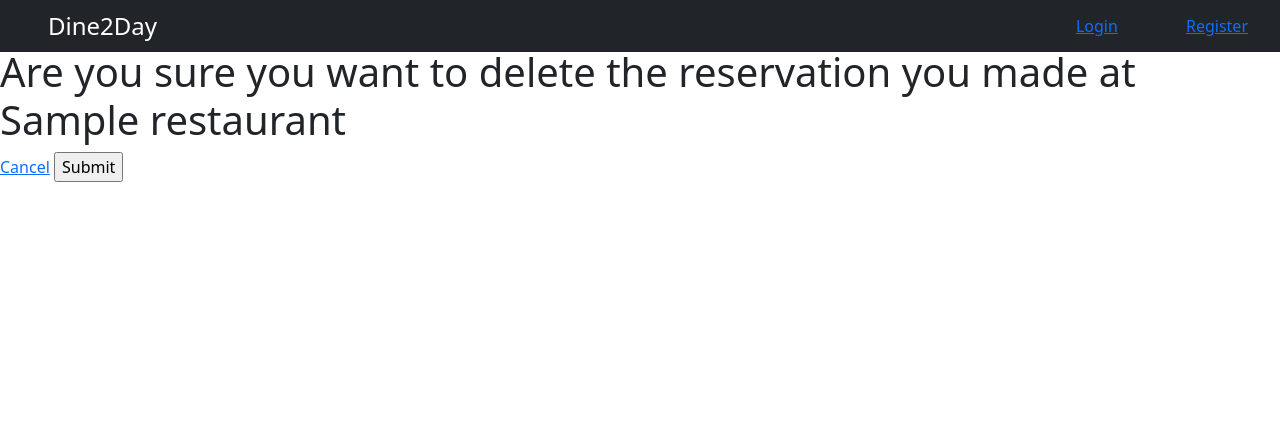
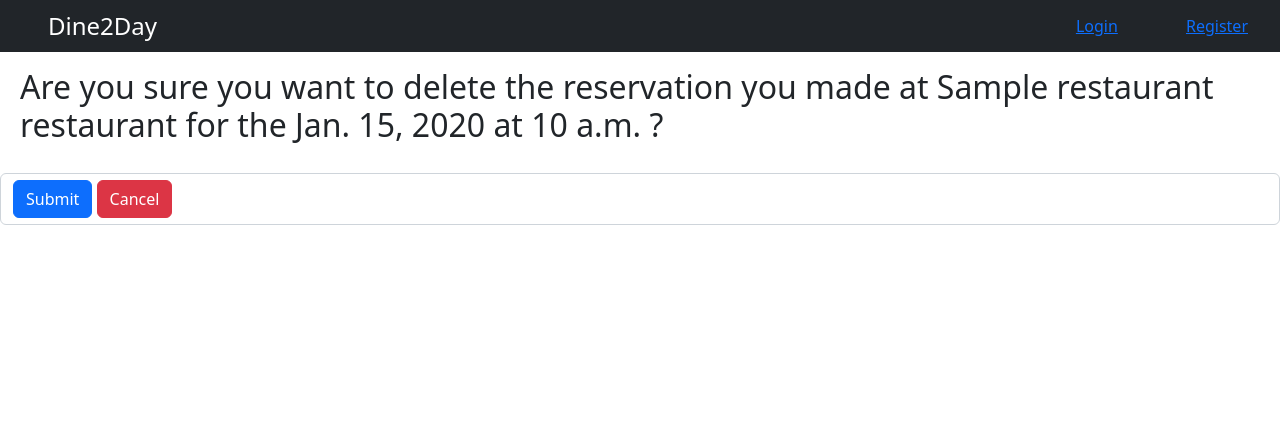
Before and after one commit to alexonati/booking, a Django app: page /delete_reservation/1/ in a window 1280 px wide. Shown: the top 424 px of the page. Run offline with Django 4.2, Linux system fonts and the light colour scheme; tables that the repository leaves empty hold one stand-in row (values such as "Sample post"); some libraries are stand-ins or nearby versions.

Commit message:
update: - delete does not redirect when confirm is clicked

```diff
--- a/booking_website/templates/delete_booking.html
+++ b/booking_website/templates/delete_booking.html
@@ -4,11 +4,12 @@
 {% block title %}Delete Booking page{% endblock %}
 
 {% block content %}
-<h1>Are you sure you want to delete the reservation you made at {{booking_name}}</h1>
 
-<form action="{% url 'deletereservation' booking_id=booking.pk" method="POST">
+<h2 style="padding: 20px;">Are you sure you want to delete the reservation you made at {{booking.restaurant}} restaurant for the {{booking.date}} at {{booking.time}} ?</h2>
+
+<form class="form-control" action="{% url 'delete_reservation' booking_id=booking.pk" method="POST">
     {% csrf_token %}
-    <a href="{% url 'bookings' %}">Cancel</a>
-    <input name="Confirm" type="submit">
+    <input class="btn btn-primary" type="submit">
+    <a class="btn btn-danger" href="{% url 'bookings' %}">Cancel</a>
 </form>
 {% endblock %}
--- a/booking_website/views.py
+++ b/booking_website/views.py
@@ -131,7 +131,7 @@ def editreservation(request, booking_id):
     booking = get_object_or_404(Booking, id=booking_id)
 
     if request.method == 'GET':
-        form = EditBookingForm(request, instance=booking)
+        form = EditBookingForm(instance=booking)
 
     if request.method == 'POST':
 
@@ -157,7 +157,7 @@ def deletereservation(request, booking_id):
         return redirect(reverse('bookings'))
 
     return render(request, 'delete_booking.html', {
-        'booking_name': booking.restaurant})
+        'booking': booking})
 
 
 def make_a_review(request):
```
